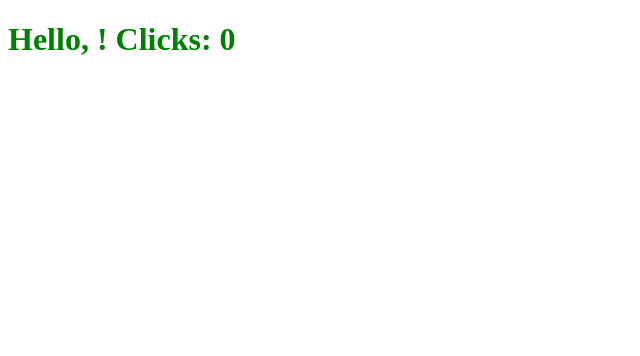
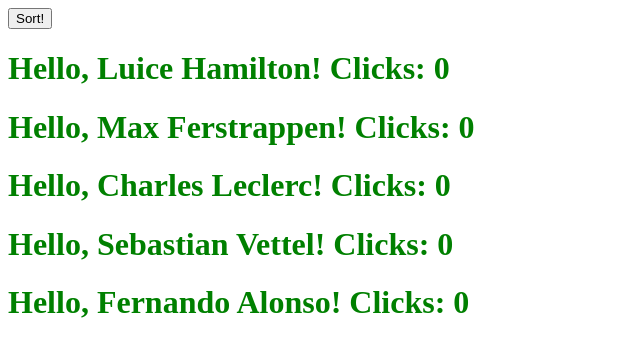
Before and after one commit to alinatatukova01/react-welcome, a React (Create React App) app: page / in a window 1280 px wide. Shown: the top 356 px of the page, without its empty margins (0-640 px from the left). Built offline with nearby package versions, Linux system fonts and the light colour scheme.

Commit message:
Aloha users + sort users

```diff
--- a/src/components/Aloha/Aloha.js
+++ b/src/components/Aloha/Aloha.js
@@ -19,9 +19,11 @@ class Aloha extends React.Component {
 
   render() {
     const greeting = this.state.greeting ? "Hello" : "Buy";
-    const className = this.state.greeting ? "greenText" : "redText"
+    const className = this.state.greeting ? "greenText" : "redText";
 
-    return <h1 onClick={() => {this.changeText()}} className={className}>{greeting}, {this.props.name}! Clicks: {this.state.count}</h1>;
+    const {name,lastName} = this.props;
+
+    return <h1 onClick={() => {this.changeText()}} className={className}>{greeting}, {name} {lastName}! Clicks: {this.state.count}</h1>;
   }
 }
 
--- a/src/components/AlohaDashboard/AlohaDashboard.js
+++ b/src/components/AlohaDashboard/AlohaDashboard.js
@@ -1,12 +1,73 @@
 import React from "react";
 import Aloha from "../Aloha/Aloha";
 
-class Alohadashboard extends React.Component{
-    render(){
-        return(
-            <Aloha/>
-        )
-    }
+class Alohadashboard extends React.Component {
+  constructor(props) {
+    super(props);
+    this.state = {
+      usersArray: [
+        {
+          firstName: "Luice",
+          lastName: "Hamilton",
+        },
+        {
+          firstName: "Max",
+          lastName: "Ferstrappen",
+        },
+        {
+          firstName: "Charles",
+          lastName: "Leclerc",
+        },
+        {
+          firstName: "Sebastian",
+          lastName: "Vettel",
+        },
+        {
+          firstName: "Fernando",
+          lastName: "Alonso",
+        },
+      ],
+      sortDirection: true,
+    };
+  }
+
+  userToAloha() {
+    const { usersArray } = this.state;
+    return usersArray.map((user) => (
+      <Aloha name={user.firstName} lastName={user.lastName} />
+    ));
+  }
+
+  sortUsers() {
+    const { usersArray, sortDirection } = this.state;
+    const newArray = [...usersArray];
+    newArray.sort((a, b) => {
+      if (sortDirection) {
+        return a.firstName > b.firstName ? 1 : -1;
+      } else {
+        return a.firstName > b.firstName ? -1 : 1;
+      }
+    });
+    this.setState({
+      usersArray: newArray,
+      sortDirection: !sortDirection,
+    });
+  }
+
+  render() {
+    return (
+      <>
+        <button
+          onClick={() => {
+            this.sortUsers();
+          }}
+        >
+          Sort!
+        </button>
+        {this.userToAloha()}
+      </>
+    );
+  }
 }
 
 export default Alohadashboard;
--- a/src/components/Greeting/Greeting.css
+++ /dev/null
@@ -1,7 +0,0 @@
-.greenText{
-    color: green;
-}
-
-.redText{
-    color: red;
-}
```
Also changed, not shown: src/components/Greeting/Greeting.js (deleted, +0 -28 lines).
